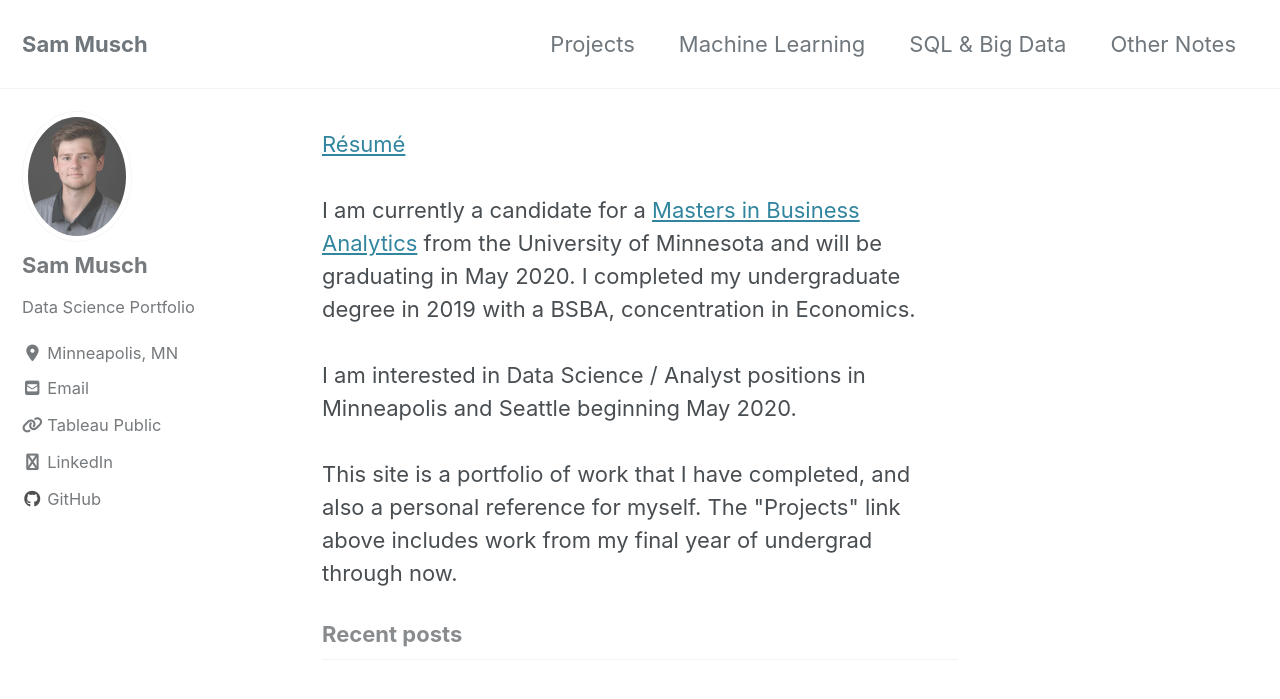
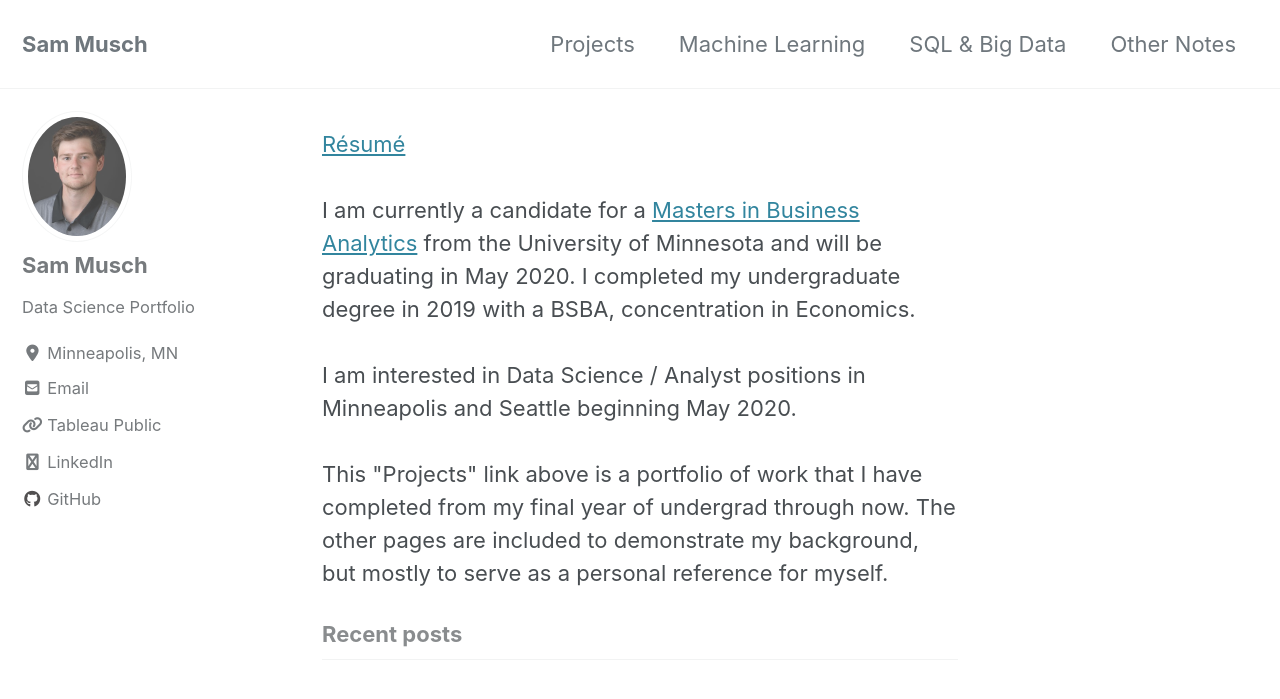
Before and after one commit to SamMusch/SamMusch.github.io, a Jekyll site: the page built from index.html, in a window 1280 px wide and 900 px high. Shown: the top 699 px of the window. Built offline with Jekyll 4.4.1, drawn with Linux system fonts in a browser that asks for light colours; cached includes are drawn as plain includes; nearby versions of some CDN libraries; the list of posts is cut into pages by our own code.

Commit message:
Add files via upload

```diff
--- a/index.html
+++ b/index.html
@@ -22,6 +22,7 @@ Seattle beginning May 2020.
 <br>
 <br>
 
-This site is a portfolio of work that I have completed, and also a personal
-reference for myself. The "Projects" link above includes work from my final
+This "Projects" link above is a portfolio of work that I have completed from my final
 year of undergrad through now.
+The other pages are included to demonstrate my background, but mostly
+to serve as a personal reference for myself.
```
